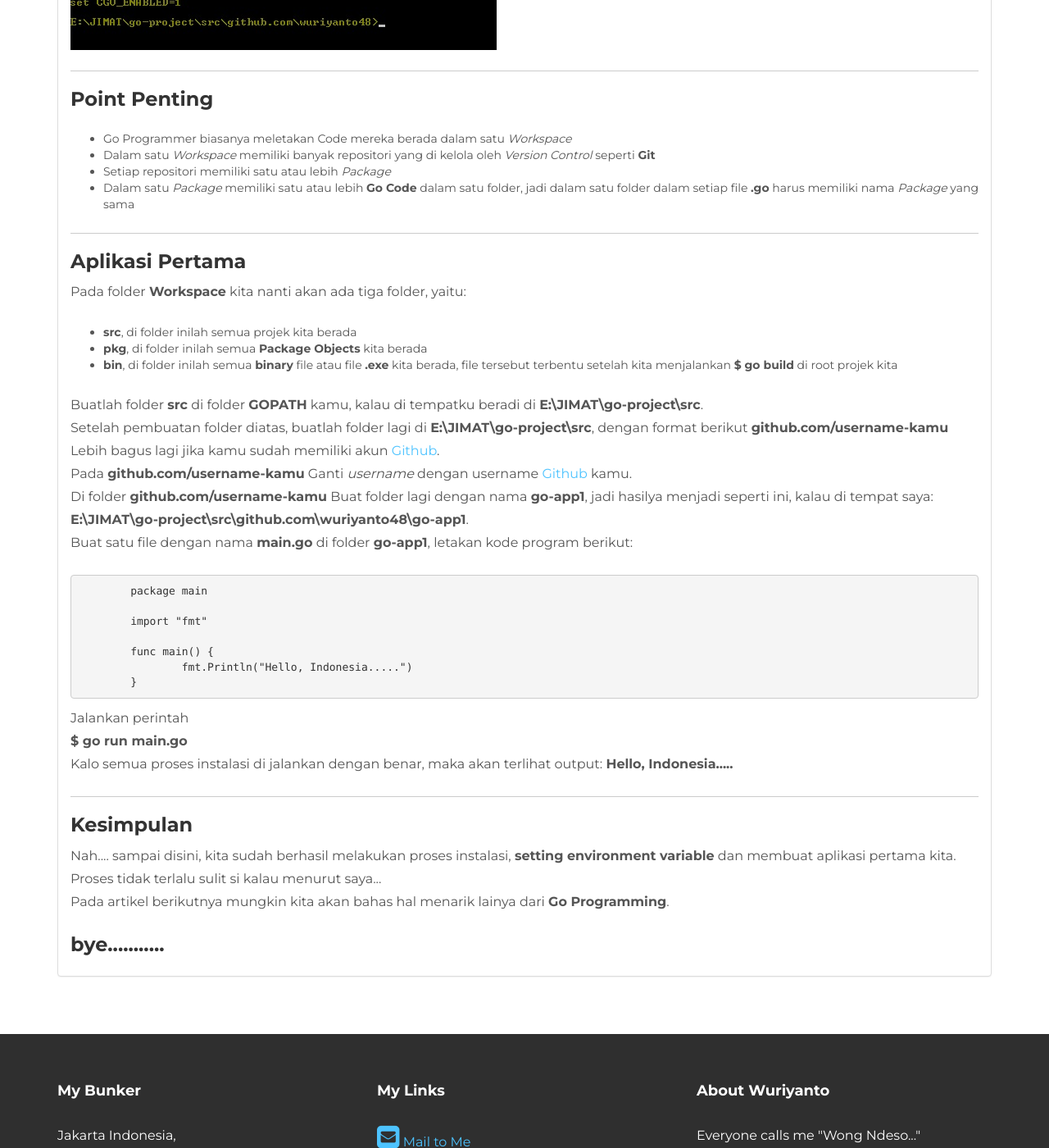
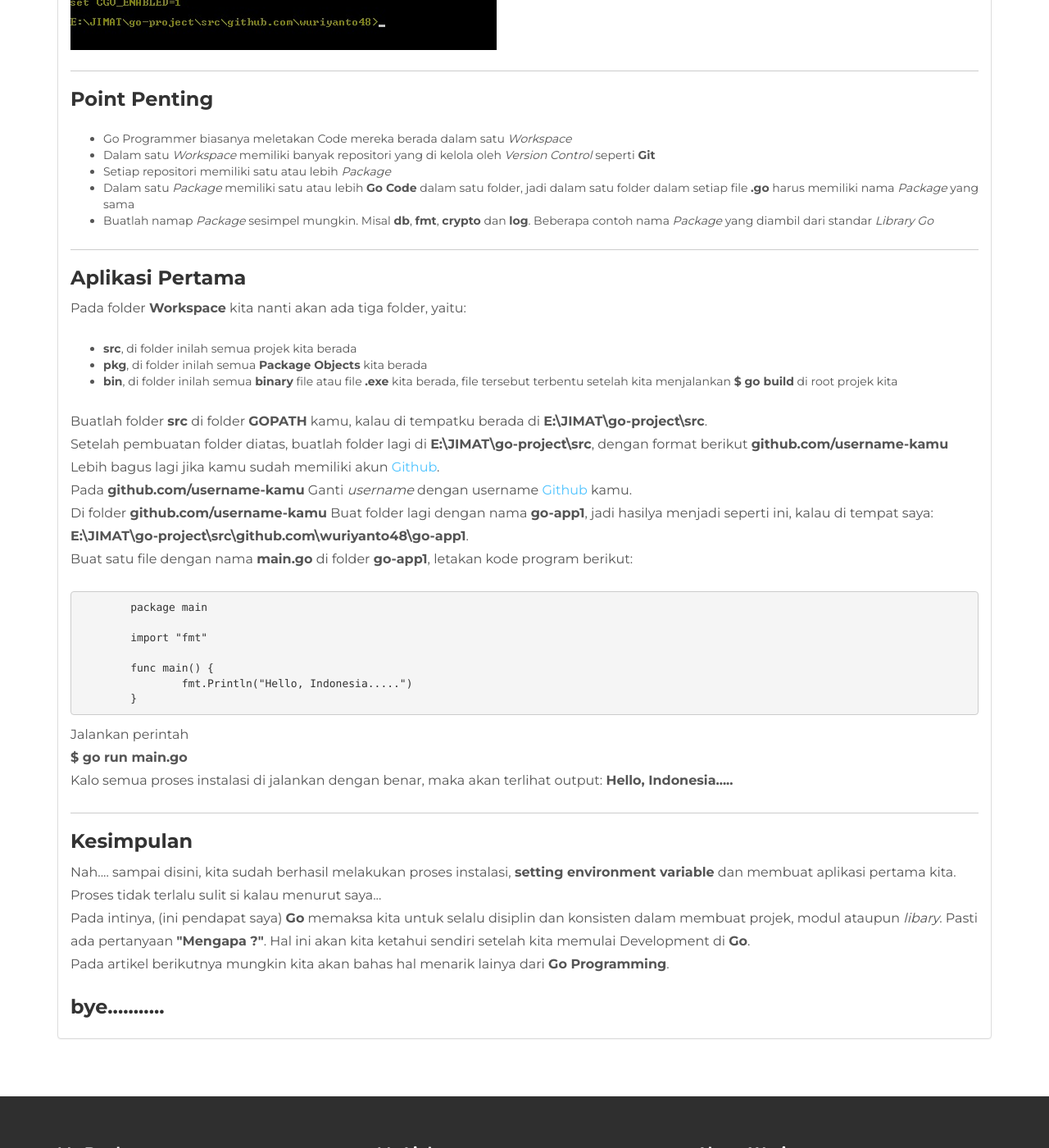
Before and after one commit to wuriyanto48/wuriyanto48.github.io, a Jekyll site: the page built from _posts/2017-04-30-set-up-golang-windows.md, in a window 1280 px wide and 1400 px high, scrolled down 3623 px. Shown: the whole window at 82% size. Built offline with Jekyll 4.4.1, drawn with Linux system fonts in a browser that asks for light colours; nearby versions of some CDN libraries; comment, search, counter and statistics services are not loaded.

Commit message:
add new post

```diff
--- a/_posts/2017-04-30-set-up-golang-windows.md
+++ b/_posts/2017-04-30-set-up-golang-windows.md
@@ -50,6 +50,7 @@ Jika tidak ada masalah akan muncul output seperti ini<br>
 <li>Dalam satu <i>Workspace</i> memiliki banyak repositori yang di kelola oleh <i>Version Control</i> seperti <b>Git</b></li>
 <li>Setiap repositori memiliki satu atau lebih <i>Package</i></li>
 <li>Dalam satu <i>Package</i> memiliki satu atau lebih <b>Go Code</b> dalam satu folder, jadi dalam satu folder dalam setiap file <b>.go</b> harus memiliki nama <i>Package</i> yang sama</li>
+<li>Buatlah namap <i>Package</i> sesimpel mungkin. Misal <b>db</b>, <b>fmt</b>, <b>crypto</b> dan <b>log</b>. Beberapa contoh nama <i>Package</i> yang diambil dari standar <i>Library Go</i></li>
 </ul>
 </p>
 
@@ -68,7 +69,7 @@ Pada folder <b>Workspace</b> kita nanti akan ada tiga folder, yaitu:
 </p>
 
 <p>
-Buatlah folder <b>src</b> di folder <b>GOPATH</b> kamu, kalau di tempatku beradi di <b>E:\JIMAT\go-project\src</b>.<br>
+Buatlah folder <b>src</b> di folder <b>GOPATH</b> kamu, kalau di tempatku berada di <b>E:\JIMAT\go-project\src</b>.<br>
 Setelah pembuatan folder diatas, buatlah folder lagi di <b>E:\JIMAT\go-project\src</b>, dengan format berikut <b>github.com/username-kamu</b><br>
 Lebih bagus lagi jika kamu sudah memiliki akun <a href="https://github.com/">Github</a>.<br>
 Pada <b>github.com/username-kamu</b> Ganti <i>username</i> dengan username <a href="https://github.com/">Github</a> kamu.<br>
@@ -99,6 +100,8 @@ Kalo semua proses instalasi di jalankan dengan benar, maka akan terlihat output:
 <h3>Kesimpulan</h3>
 <p>
 Nah.... sampai disini, kita sudah berhasil melakukan proses instalasi, <b>setting environment variable</b> dan membuat aplikasi pertama kita. Proses tidak terlalu sulit si kalau menurut saya...<br>
+Pada intinya, (ini pendapat saya) <b>Go</b> memaksa kita untuk selalu disiplin dan konsisten dalam membuat projek, modul ataupun <i>libary</i>. Pasti ada pertanyaan <b>"Mengapa ?"</b>. Hal ini akan kita ketahui sendiri
+setelah kita memulai Development di <b>Go</b>.<br>
 Pada artikel berikutnya mungkin kita akan bahas hal menarik lainya dari <b>Go Programming</b>.<br>
 </p>
 
```
